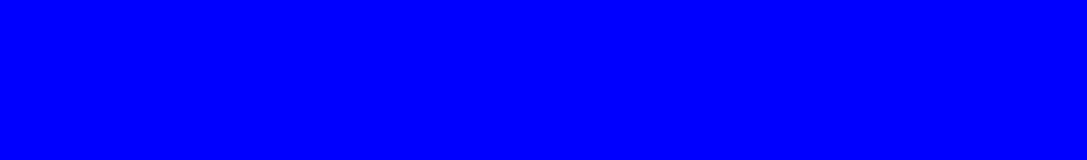
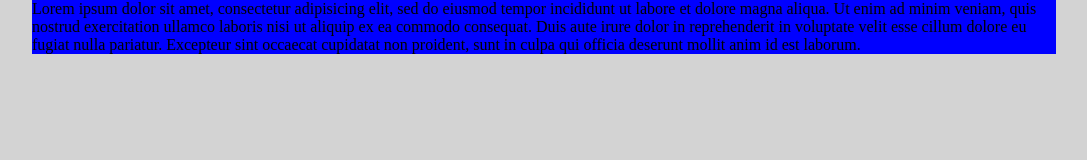
Before and after one commit to federico-chiello/htmlcss-fluentify, a plain HTML site: page index.html in a window 1280 px wide. Shown: the whole page, without its empty margins (96-1183 px from the left). Drawn offline with Linux system fonts and the light colour scheme.

Commit message:
prova .container

```diff
--- a/css/style.css
+++ b/css/style.css
@@ -5,5 +5,14 @@
 }
 
 body {
+  width: 100%;
+  background-color: lightgrey;
+
+}
+
+.container {
+  width: 80%;
+  height: 100%;
   background-color: blue;
+  margin: 0 auto;
 }
--- a/index.html
+++ b/index.html
@@ -8,6 +8,13 @@
   <body>
     <!-- Inizio intestazione -->
     <header>
+      <div class="container">
+        <p>Lorem ipsum dolor sit amet, consectetur adipisicing elit, sed do eiusmod tempor incididunt ut labore et dolore magna aliqua. Ut enim ad minim veniam, quis nostrud exercitation ullamco laboris nisi ut aliquip ex ea commodo consequat. Duis aute irure dolor in reprehenderit in voluptate velit esse cillum dolore eu fugiat nulla pariatur. Excepteur sint occaecat cupidatat non proident, sunt in culpa qui officia deserunt mollit anim id est laborum.</p>
+        <div class="header-nav">
+
+        </div>
+
+      </div>
 
     </header>
     <!-- / intestazione -->
```
